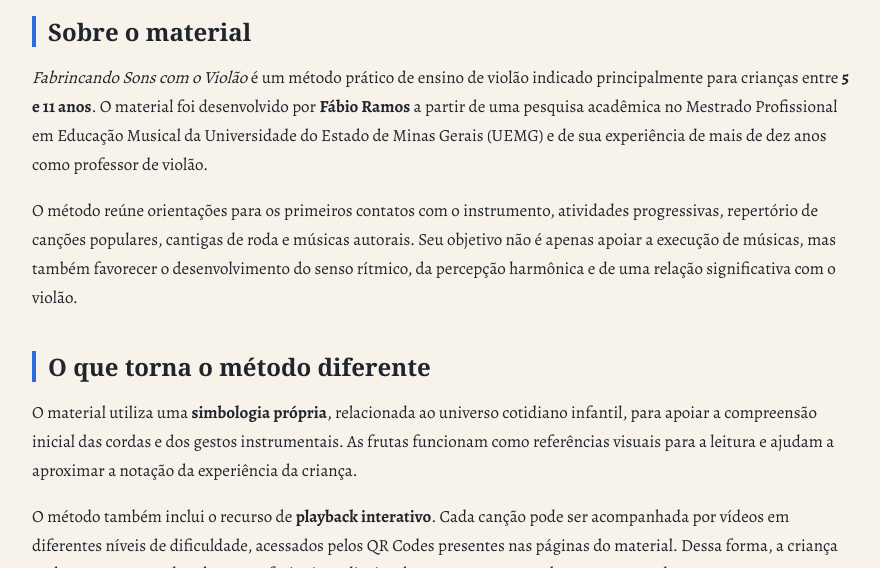
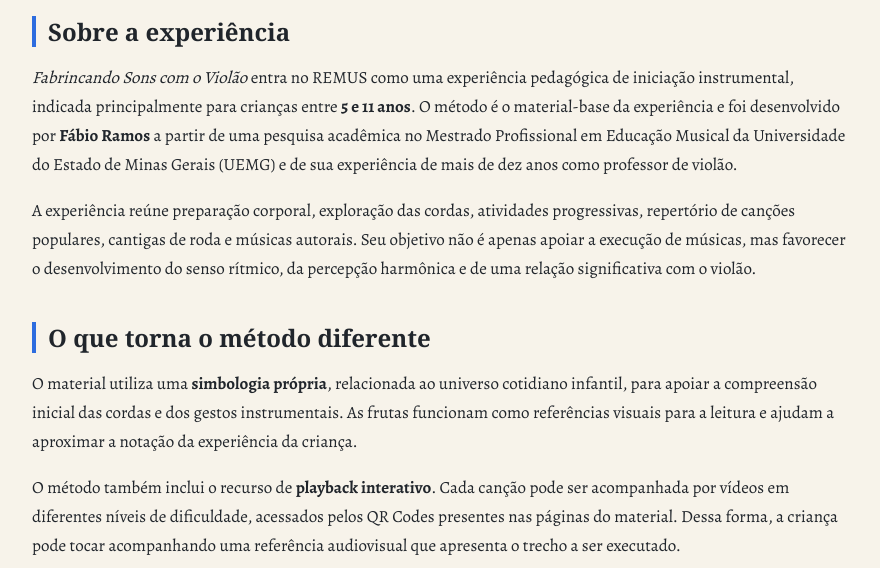
Before and after one commit to remus-livre/remus-livre.github.io, a Jekyll site: the page built from experiencias/fabrincando-sons-com-o-violao.md, in a window 1280 px wide and 900 px high, scrolled down 1120 px, cut to the strip 245-813 px from the top of the window. Shown: the whole strip, without its empty margins (198-1078 px from the left). Built offline with Jekyll 4.4.1, drawn with Linux system fonts in a browser that asks for light colours; some web fonts are replaced; some of the changed text lies outside the part shown.

Commit message:
refactor: frame guitar method as learning experience

```diff
--- a/recursos/fabrincando-sons-com-o-violao.md
+++ b/experiencias/fabrincando-sons-com-o-violao.md
@@ -3,9 +3,9 @@
 title: Fabrincando Sons com o Violão
 description: Método de iniciação ao violão para crianças, com notação visual adaptada, repertório brasileiro e recursos audiovisuais de apoio.
 ---
-<article class="recurso-page" markdown="1">
-<header class="recurso-hero">
-<p class="recurso-kicker">Material de apoio · Iniciação instrumental</p>
+<article class="experiencia-page recurso-page" markdown="1">
+<header class="recurso-hero experiencia-hero">
+<p class="recurso-kicker">Experiência pedagógica · Iniciação instrumental</p>
 <h1>Fabrincando Sons com o Violão</h1>
 <p class="recurso-lead">Um método prático de iniciação ao violão que articula corpo, escuta, repertório, notação visual e acompanhamento audiovisual.</p>
 <div class="recurso-meta">
@@ -26,11 +26,11 @@
 <figcaption>Ilustração editorial criada para apresentar o universo do método; não é um registro documental de uma aula.</figcaption>
 </figure>
 
-## Sobre o material
+## Sobre a experiência
 
-*Fabrincando Sons com o Violão* é um método prático de ensino de violão indicado principalmente para crianças entre **5 e 11 anos**. O material foi desenvolvido por **Fábio Ramos** a partir de uma pesquisa acadêmica no Mestrado Profissional em Educação Musical da Universidade do Estado de Minas Gerais (UEMG) e de sua experiência de mais de dez anos como professor de violão.
+*Fabrincando Sons com o Violão* entra no REMUS como uma experiência pedagógica de iniciação instrumental, indicada principalmente para crianças entre **5 e 11 anos**. O método é o material-base da experiência e foi desenvolvido por **Fábio Ramos** a partir de uma pesquisa acadêmica no Mestrado Profissional em Educação Musical da Universidade do Estado de Minas Gerais (UEMG) e de sua experiência de mais de dez anos como professor de violão.
 
-O método reúne orientações para os primeiros contatos com o instrumento, atividades progressivas, repertório de canções populares, cantigas de roda e músicas autorais. Seu objetivo não é apenas apoiar a execução de músicas, mas também favorecer o desenvolvimento do senso rítmico, da percepção harmônica e de uma relação significativa com o violão.
+A experiência reúne preparação corporal, exploração das cordas, atividades progressivas, repertório de canções populares, cantigas de roda e músicas autorais. Seu objetivo não é apenas apoiar a execução de músicas, mas favorecer o desenvolvimento do senso rítmico, da percepção harmônica e de uma relação significativa com o violão.
 
 ## O que torna o método diferente
 
@@ -89,7 +89,7 @@
 - Alecrim Dourado;
 - O Cravo Brigou com a Rosa.
 
-A ficha do REMUS não substitui a consulta aos créditos e às condições de uso indicadas no método e aplicáveis a cada obra musical.
+A experiência do REMUS não substitui a consulta aos créditos e às condições de uso indicadas no método e aplicáveis a cada obra musical.
 
 ## Playback interativo e QR Codes
 
@@ -103,9 +103,9 @@
 
 O recurso audiovisual é complementar. O método também pode ser utilizado em formato impresso, especialmente em contextos com acesso limitado à internet.
 
-## Aplicações na Educação Musical
+## Intencionalidade pedagógica
 
-O material pode apoiar:
+Esta experiência pode apoiar:
 
 - iniciação instrumental;
 - musicalização infantil;
@@ -155,9 +155,9 @@
 
 O registro não precisa interromper a prática. Uma palavra, uma marcação, um áudio curto ou uma conversa ao final da aula já pode preservar uma pista do processo.
 
-## Aspectos técnicos
+## Material-base e condições de uso
 
-- **Categoria:** recurso pedagógico / método de iniciação instrumental;
+- **Tipo:** experiência pedagógica com método de iniciação instrumental;
 - **Instrumento:** violão;
 - **Público principal:** crianças de 5 a 11 anos;
 - **Formato:** PDF com recursos audiovisuais acessados por QR Codes;
@@ -176,11 +176,11 @@
 
 ## Acesso ao método completo
 
-A ficha pública está sendo incorporada ao catálogo do REMUS Livre. O arquivo completo do método e os links audiovisuais serão disponibilizados em uma etapa própria, após a organização dos arquivos e a confirmação das condições de distribuição.
+O método é o material-base desta experiência. O arquivo completo e os links audiovisuais serão disponibilizados em uma etapa própria, após a organização dos arquivos e a confirmação das condições de distribuição.
 
 ## Direitos e autorização
 
-Esta ficha é publicada no REMUS Livre com autorização do autor para divulgação do recurso.
+Esta experiência é publicada no REMUS Livre com autorização do autor para divulgação do método e de sua proposta pedagógica.
 
 A autorização para publicar o método não deve ser interpretada automaticamente como uma licença de domínio público ou como autorização para reutilizar separadamente todos os textos, ilustrações, gravações, vídeos e obras musicais presentes no material. As obras de terceiros mantêm seus respectivos direitos autorais e devem ser utilizadas conforme a legislação e as condições aplicáveis.
 
```
Also changed, not shown: experiencias/index.md (+22 -0 lines).
